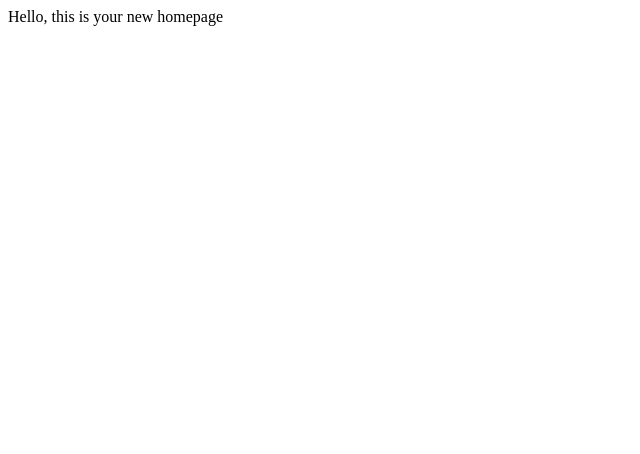
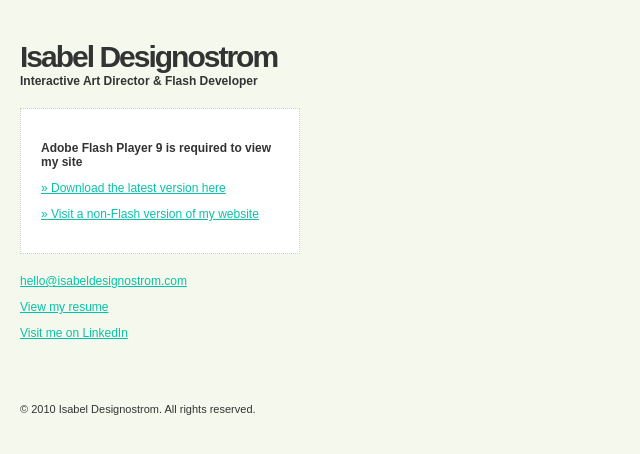
Before and after one commit to OfirYaron/keren-home-page, a plain HTML site: page index.html in a window 1280 px wide. Shown: the whole page, without its empty margins (0-640 px from the left). Drawn offline with Linux system fonts and the light colour scheme.

Commit message:
Update index.html

```diff
--- a/index.html
+++ b/index.html
@@ -1,7 +1,140 @@
-<html>
-	<header>
-	</header>
-	<body>
-		Hello, this is your new homepage
-	</body>
+<!DOCTYPE html PUBLIC "-//W3C//DTD XHTML 1.0 Transitional//EN" "http://www.w3.org/TR/xhtml1/DTD/xhtml1-transitional.dtd">
+<html xmlns="http://www.w3.org/1999/xhtml" xml:lang="en" lang="en">
+<head>
+<meta http-equiv="Content-Type" content="text/html; charset=UTF-8" />
+
+<title>Isabel Designostrom | art direction + illustration + photography</title>
+<meta name="description" content="" />
+<meta name="keywords" content="" />
+<meta name="author" content="" />
+
+<script type="text/javascript" src="swfobject.js"></script>
+<script type="text/javascript">
+	var flashvars = {};
+	var params = {
+		menu: "true",
+		quality: "high",
+		scale: "noscale",
+		salign: "tl",
+		wmode: "window",
+		bgcolor: "#ffffff",
+		allowscriptaccess: "always"
+	};
+	var attributes = {id:"flashcontent"};
+	swfobject.embedSWF("sapling.swf", "flashcontent", "100%", "100%", "9", false, flashvars, params, attributes);
+</script>
+
+<!-- Begin iPhone/iPad detection code -->
+<script type="text/javascript">
+	if ((navigator.userAgent.indexOf('iPhone') != -1) || (navigator.userAgent.indexOf('iPod') != -1) || (navigator.userAgent.indexOf('iPad') != -1)) {
+		document.location = "mobile/";
+	}
+</script>
+<!-- End iPhone/iPad detection code -->
+
+<style type="text/css">
+
+html {
+	height: 100%;
+	overflow: hidden;
+}
+
+body {
+	height: 100%;
+	margin: 0;
+	padding: 0;
+	background-color: #f5f9ed;
+	font-family: Arial, sans-serif;
+	color: #333333;
+}
+
+a, a:visited, a:link {
+	color: #07c2a8;
+	text-decoration: underline;
+}
+
+a:active, a:hover {
+	text-decoration: none;
+}
+
+#flashcontent {
+	width: 100%;
+	height: 100%;
+}
+
+#noflash {
+	width: 320px;
+	margin: 0;
+	padding: 0;
+}
+
+h1 {
+	font-size: 30px;
+	letter-spacing: -2px;
+	margin-bottom: -10px;
+}
+
+h2 {
+	font-size: 12px;
+}
+
+p {
+	font-size: 12px;
+}
+
+#footer p {
+	font-size: 11px;
+}
+
+#content, #footer {
+	padding: 20px;
+}
+
+#upgrade {
+	background-color: #ffffff;
+	padding: 20px;
+	margin-top: 20px;
+	margin-bottom: 20px;
+	border: 1px dotted #cccccc;
+}
+
+</style>
+
+</head>
+<body>
+
+<div id="flashcontent">
+
+	<div id="noflash">
+
+		<div id="content">
+
+			<h1>Isabel Designostrom</h1>
+			<h2>Interactive Art Director &amp; Flash Developer</h2>
+
+			<div id="upgrade">
+
+				<p><strong>Adobe Flash Player 9 is required to view my site</strong></p>
+				<p><a href="http://www.adobe.com/go/getflashplayer/">&raquo; Download the latest version here</a></p>
+				<p><a href="mobile/">&raquo; Visit a non-Flash version of my website</a></p>
+
+			</div><!-- / #upgrade -->
+
+			<p><a href="mailto:hello@isabeldesignostrom.com">hello@isabeldesignostrom.com</a></p>
+			<p><a href="http://www.google.com">View my resume</a></p>
+			<p><a href="http://www.linkedin.com/">Visit me on LinkedIn</a></p>
+
+		</div><!-- / #content -->
+
+		<div id="footer">
+
+			<p>&copy; 2010 Isabel Designostrom. All rights reserved.</p>
+
+		</div><!-- / #footer -->
+
+	</div><!-- / #noflash -->
+
+</div><!-- / #flashcontent -->
+
+</body>
 </html>
```
